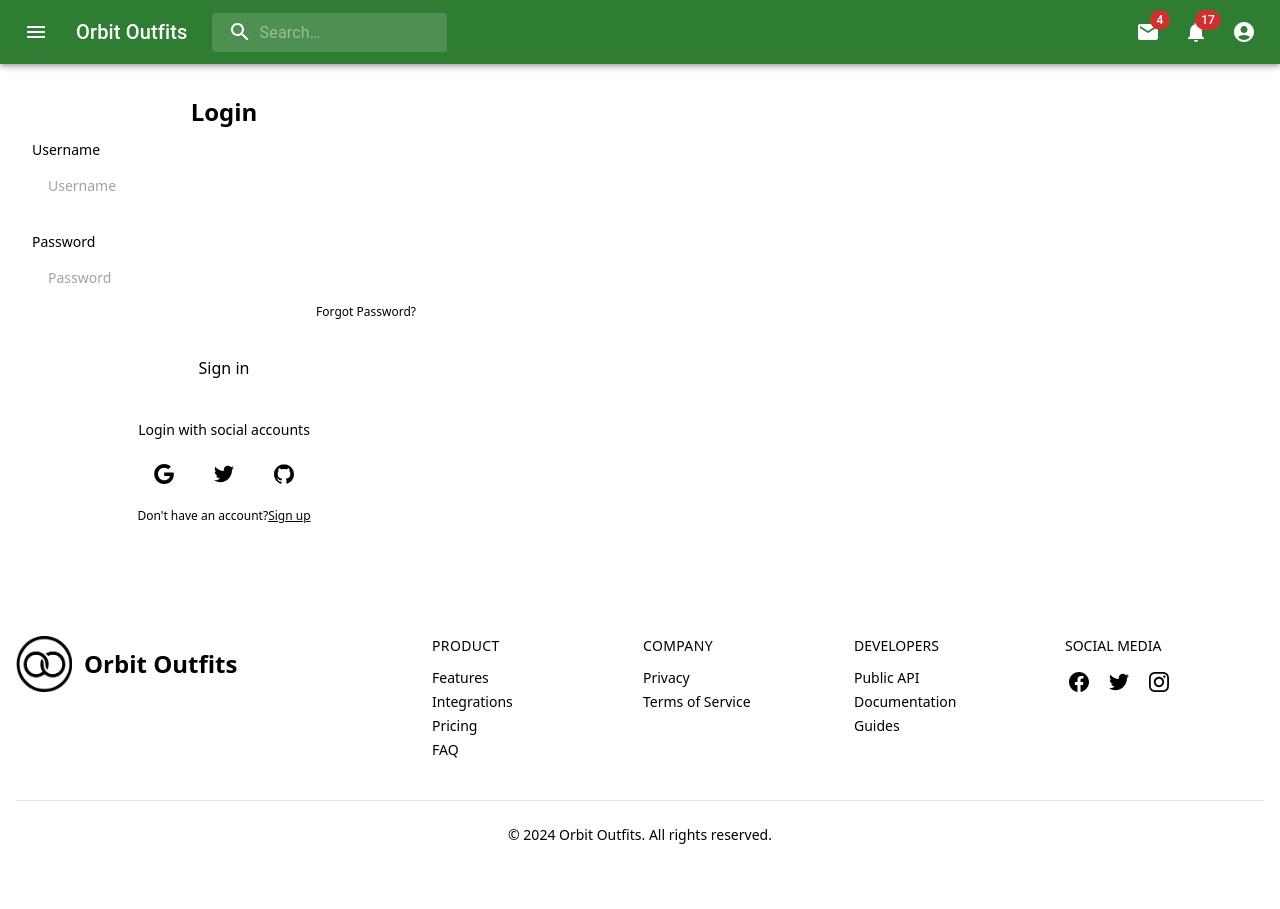
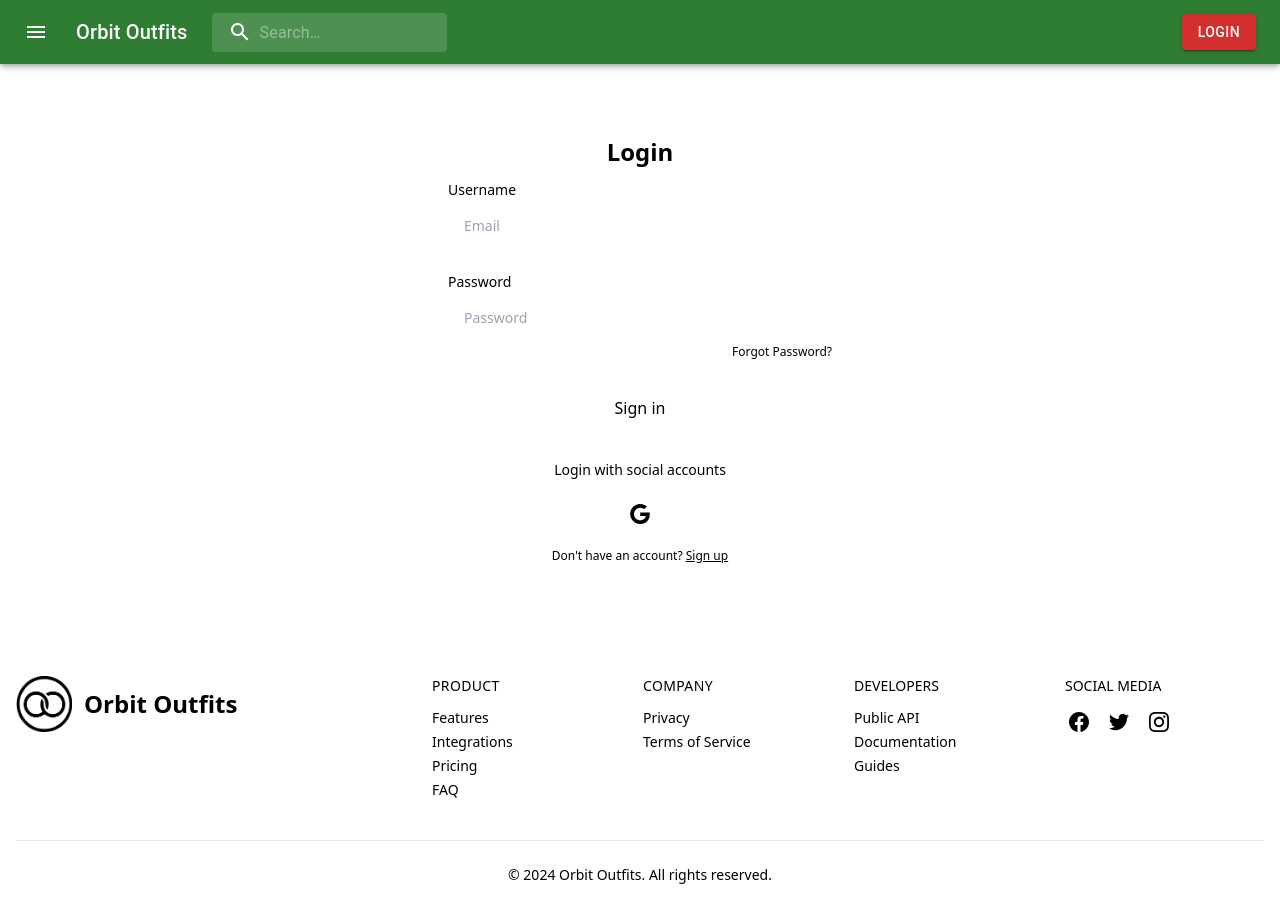
Before and after one commit to nznazmulhuda/SCIC-Job-Task, a React (Vite) app: page /login in a window 1280 px wide. Before the commit the page ends 869 px from the top, so only its background shows below. Built offline with nearby package versions, Linux system fonts and the light colour scheme; no server answers.

Commit message:
email and password login and google login success

```diff
--- a/package.json
+++ b/package.json
@@ -18,6 +18,7 @@
 		"firebase": "^10.13.0",
 		"react": "^18.3.1",
 		"react-dom": "^18.3.1",
+		"react-hot-toast": "^2.4.1",
 		"react-router-dom": "^6.26.1",
 		"smooth-scroll": "^16.1.3"
 	},
--- a/src/components/Login.tsx
+++ b/src/components/Login.tsx
@@ -1,21 +1,44 @@
 // eslint-disable-next-line @typescript-eslint/ban-ts-comment
 //@ts-nocheck
 
+import { useContext } from "react";
+import { AuthContex } from "../context/auth.context";
+import { toast } from "react-hot-toast";
+import { Link } from "react-router-dom";
+
 function Login() {
+	const { login, googleLogin } = useContext(AuthContex);
+
+	const handleLogin = (e) => {
+		e.preventDefault();
+
+		const email = e.target.email.value;
+		const password = e.target.password.value;
+
+		login(email, password)
+			.then(() => toast.success("Login Success!"))
+			.catch((err) => toast.error(err.message));
+	};
+
+	const handleGoogleLogin = () => {
+		googleLogin()
+			.then(() => toast.success("Google Login Success!"))
+			.catch((err) => toast.error(err.message));
+	};
+
 	return (
-		<>
+		<div className="flex items-center justify-center mt-10 mb-10">
 			<div className="w-full max-w-md p-8 space-y-3 rounded-xl dark:bg-gray-50 dark:text-gray-800">
 				<h1 className="text-2xl font-bold text-center">Login</h1>
-				<form noValidate="" action="" className="space-y-6">
+				<form onSubmit={handleLogin} className="space-y-6">
 					<div className="space-y-1 text-sm">
 						<label htmlFor="username" className="block dark:text-gray-600">
 							Username
 						</label>
 						<input
-							type="text"
-							name="username"
-							id="username"
-							placeholder="Username"
+							type="email"
+							name="email"
+							placeholder="Email"
 							className="w-full px-4 py-3 rounded-md dark:border-gray-300 dark:bg-gray-50 dark:text-gray-800 focus:dark:border-violet-600"
 						/>
 					</div>
@@ -47,8 +70,13 @@ function Login() {
 					</p>
 					<div className="flex-1 h-px sm:w-16 dark:bg-gray-300"></div>
 				</div>
+
 				<div className="flex justify-center space-x-4">
-					<button aria-label="Log in with Google" className="p-3 rounded-sm">
+					<button
+						onClick={handleGoogleLogin}
+						aria-label="Log in with Google"
+						className="p-3 rounded-sm"
+					>
 						<svg
 							xmlns="http://www.w3.org/2000/svg"
 							viewBox="0 0 32 32"
@@ -57,37 +85,15 @@ function Login() {
 							<path d="M16.318 13.714v5.484h9.078c-0.37 2.354-2.745 6.901-9.078 6.901-5.458 0-9.917-4.521-9.917-10.099s4.458-10.099 9.917-10.099c3.109 0 5.193 1.318 6.38 2.464l4.339-4.182c-2.786-2.599-6.396-4.182-10.719-4.182-8.844 0-16 7.151-16 16s7.156 16 16 16c9.234 0 15.365-6.49 15.365-15.635 0-1.052-0.115-1.854-0.255-2.651z"></path>
 						</svg>
 					</button>
-					<button aria-label="Log in with Twitter" className="p-3 rounded-sm">
-						<svg
-							xmlns="http://www.w3.org/2000/svg"
-							viewBox="0 0 32 32"
-							className="w-5 h-5 fill-current"
-						>
-							<path d="M31.937 6.093c-1.177 0.516-2.437 0.871-3.765 1.032 1.355-0.813 2.391-2.099 2.885-3.631-1.271 0.74-2.677 1.276-4.172 1.579-1.192-1.276-2.896-2.079-4.787-2.079-3.625 0-6.563 2.937-6.563 6.557 0 0.521 0.063 1.021 0.172 1.495-5.453-0.255-10.287-2.875-13.52-6.833-0.568 0.964-0.891 2.084-0.891 3.303 0 2.281 1.161 4.281 2.916 5.457-1.073-0.031-2.083-0.328-2.968-0.817v0.079c0 3.181 2.26 5.833 5.26 6.437-0.547 0.145-1.131 0.229-1.724 0.229-0.421 0-0.823-0.041-1.224-0.115 0.844 2.604 3.26 4.5 6.14 4.557-2.239 1.755-5.077 2.801-8.135 2.801-0.521 0-1.041-0.025-1.563-0.088 2.917 1.86 6.36 2.948 10.079 2.948 12.067 0 18.661-9.995 18.661-18.651 0-0.276 0-0.557-0.021-0.839 1.287-0.917 2.401-2.079 3.281-3.396z"></path>
-						</svg>
-					</button>
-					<button aria-label="Log in with GitHub" className="p-3 rounded-sm">
-						<svg
-							xmlns="http://www.w3.org/2000/svg"
-							viewBox="0 0 32 32"
-							className="w-5 h-5 fill-current"
-						>
-							<path d="M16 0.396c-8.839 0-16 7.167-16 16 0 7.073 4.584 13.068 10.937 15.183 0.803 0.151 1.093-0.344 1.093-0.772 0-0.38-0.009-1.385-0.015-2.719-4.453 0.964-5.391-2.151-5.391-2.151-0.729-1.844-1.781-2.339-1.781-2.339-1.448-0.989 0.115-0.968 0.115-0.968 1.604 0.109 2.448 1.645 2.448 1.645 1.427 2.448 3.744 1.74 4.661 1.328 0.14-1.031 0.557-1.74 1.011-2.135-3.552-0.401-7.287-1.776-7.287-7.907 0-1.751 0.62-3.177 1.645-4.297-0.177-0.401-0.719-2.031 0.141-4.235 0 0 1.339-0.427 4.4 1.641 1.281-0.355 2.641-0.532 4-0.541 1.36 0.009 2.719 0.187 4 0.541 3.043-2.068 4.381-1.641 4.381-1.641 0.859 2.204 0.317 3.833 0.161 4.235 1.015 1.12 1.635 2.547 1.635 4.297 0 6.145-3.74 7.5-7.296 7.891 0.556 0.479 1.077 1.464 1.077 2.959 0 2.14-0.020 3.864-0.020 4.385 0 0.416 0.28 0.916 1.104 0.755 6.4-2.093 10.979-8.093 10.979-15.156 0-8.833-7.161-16-16-16z"></path>
-						</svg>
-					</button>
 				</div>
 				<p className="text-xs text-center sm:px-6 dark:text-gray-600">
-					Don't have an account?
-					<a
-						rel="noopener noreferrer"
-						href="#"
-						className="underline dark:text-gray-800"
-					>
+					Don't have an account?{" "}
+					<Link to={"/singUp"} className="underline dark:text-gray-800">
 						Sign up
-					</a>
+					</Link>
 				</p>
 			</div>
-		</>
+		</div>
 	);
 }
 
--- a/src/components/Navbar.tsx
+++ b/src/components/Navbar.tsx
@@ -19,6 +19,9 @@ import MailIcon from "@mui/icons-material/Mail";
 import NotificationsIcon from "@mui/icons-material/Notifications";
 import MoreIcon from "@mui/icons-material/MoreVert";
 import { DataContext } from "../context/data.context.tsx";
+import { AuthContex } from "../context/auth.context.tsx";
+import { Link } from "react-router-dom";
+import { Button } from "@mui/material";
 
 const Search = styled("div")(({ theme }) => ({
 	position: "relative",
@@ -61,6 +64,7 @@ const StyledInputBase = styled(InputBase)(({ theme }) => ({
 }));
 
 export default function Navbar() {
+	const { user } = React.useContext(AuthContex);
 	const { setQuery } = React.useContext(DataContext);
 	const [anchorEl, setAnchorEl] = React.useState<null | HTMLElement>(null);
 	const [mobileMoreAnchorEl, setMobileMoreAnchorEl] =
@@ -181,6 +185,7 @@ export default function Navbar() {
 						>
 							<MenuIcon />
 						</IconButton>
+
 						<Typography
 							variant="h6"
 							noWrap
@@ -189,6 +194,7 @@ export default function Navbar() {
 						>
 							Orbit Outfits
 						</Typography>
+
 						<Search>
 							<SearchIconWrapper>
 								<SearchIcon />
@@ -199,7 +205,11 @@ export default function Navbar() {
 								onChange={(e) => setSearchText(e.target.value)}
 							/>
 						</Search>
+
 						<Box sx={{ flexGrow: 1 }} />
+
+						{user ? (
+							<>
 								<Box sx={{ display: { xs: "none", md: "flex" } }}>
 									<IconButton
 										size="large"
@@ -231,6 +241,7 @@ export default function Navbar() {
 										<AccountCircle />
 									</IconButton>
 								</Box>
+
 								<Box sx={{ display: { xs: "flex", md: "none" } }}>
 									<IconButton
 										size="large"
@@ -243,6 +254,16 @@ export default function Navbar() {
 										<MoreIcon />
 									</IconButton>
 								</Box>
+							</>
+						) : (
+							<>
+								<Link to={"/login"}>
+									<Button variant="contained" color="error">
+										Login
+									</Button>
+								</Link>
+							</>
+						)}
 					</Toolbar>
 				</AppBar>
 				{renderMobileMenu}
--- a/src/main.tsx
+++ b/src/main.tsx
@@ -1,12 +1,15 @@
+// eslint-disable-next-line @typescript-eslint/ban-ts-comment
+//@ts-nocheck
+
 import { StrictMode } from "react";
 import { createRoot } from "react-dom/client";
-import App from "./App.tsx";
 import "./index.css";
 import { DataProvider } from "./context/data.context.tsx";
 import axios from "axios";
 import { AuthProvider } from "./context/auth.context.tsx";
 import { RouterProvider } from "react-router-dom";
 import { router } from "./router/router.tsx";
+import { Toaster } from "react-hot-toast";
 
 axios.defaults.baseURL = "https://orbit-outfits-server.vercel.app/api/v1";
 
@@ -18,6 +21,8 @@ createRoot(document.getElementById("root")!).render(
 			<DataProvider>
 				{/* render main app */}
 				<RouterProvider router={router} />
+
+				<Toaster />
 			</DataProvider>
 		</AuthProvider>
 	</StrictMode>,
```
Also changed, not shown: 1 other file (tests, documents, lock files or other folders). Lines whose indentation alone changed are shown as unchanged.
